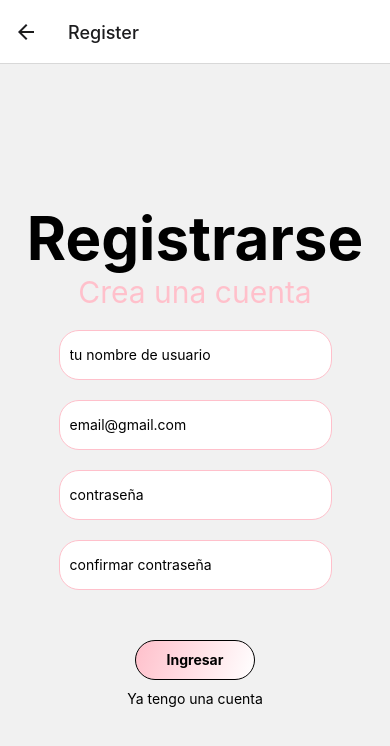
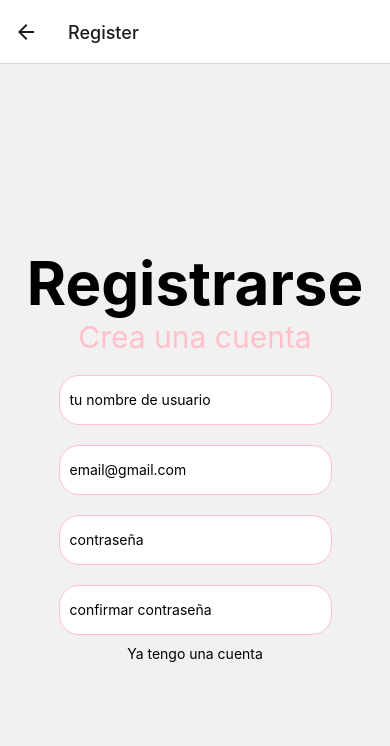
Before and after one commit to npc-ss/pelilist, a React Native app: screen /Register in a window 390 px wide. Shown: the top 746 px of the page. Built offline with nearby package versions, Linux system fonts and the light colour scheme.

Commit message:
FUNCIONAA FUNCIONAAAA ESTÄ VIVOOO

```diff
--- a/pantallas/login.js
+++ b/pantallas/login.js
@@ -19,7 +19,6 @@ function Login() {
                 placeholder="contraseña"
             />
             <Text style={styles.olvidarcont}>¿Olvidaste tu contraseña?</Text>
-            <Boton></Boton>
             <TouchableOpacity onPress={() => navigation.navigate('Register')}>
             <Text style={styles.olvidarcont}>No tengo una cuenta</Text></TouchableOpacity>
         </View>
--- a/pantallas/register.js
+++ b/pantallas/register.js
@@ -27,7 +27,6 @@ function Register() {
         style={styles.TextInput}
         placeholder="confirmar contraseña"
       />
-      <Boton></Boton>
       <TouchableOpacity onPress={() => navigation.navigate('Login')}>
         <Text style={styles.olvidarcont}>Ya tengo una cuenta</Text></TouchableOpacity>
       <StatusBar style="auto"/>
```
